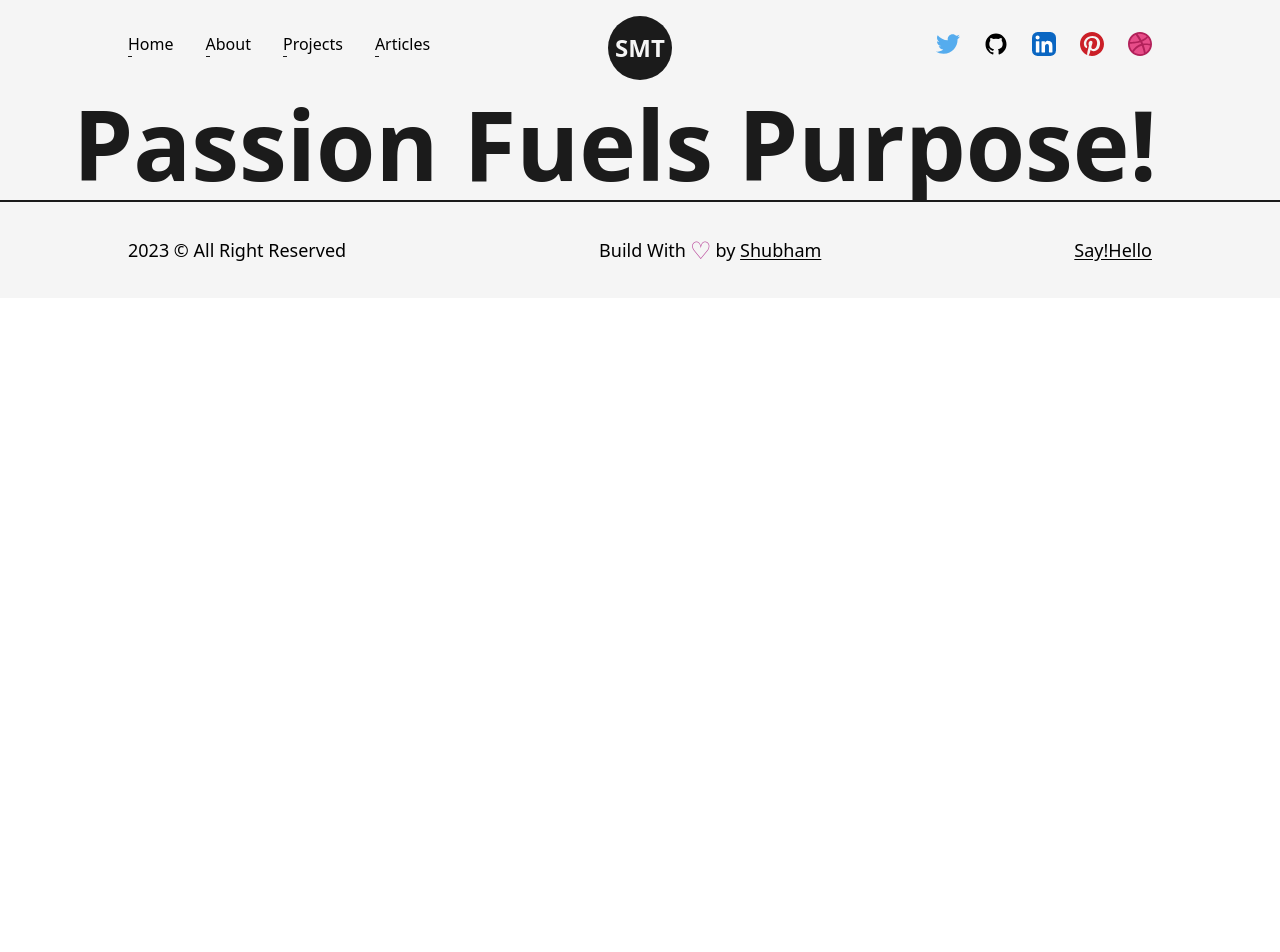
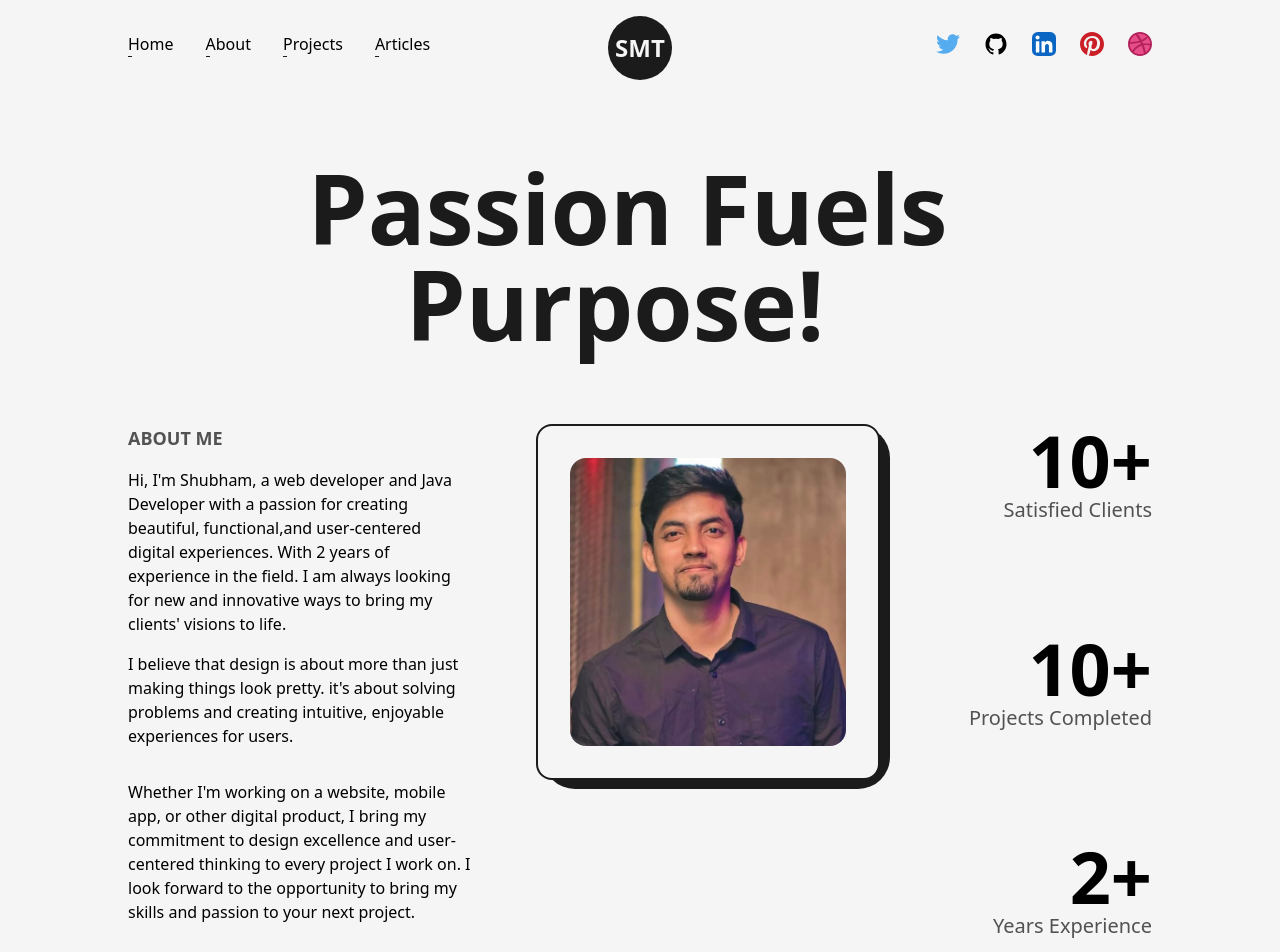
Before and after one commit to mani9k9/MyPortfolio, a Next.js app: page /about in a window 1280 px wide. Shown: the top 952 px of the page. Before the commit the page ends 800 px from the top, so only its background shows below. Built offline with nearby package versions, Linux system fonts and the light colour scheme.

Commit message:
about page

```diff
--- a/src/pages/about.js
+++ b/src/pages/about.js
@@ -1,17 +1,72 @@
 import AnimatedText from '@/components/AnimatedText'
 import React from 'react'
 import Head from 'next/head'
+import Layout from '@/components/Layout'
+import Image from 'next/image'
+import profilePic from "../../public/images/profile/Shubham-pic.jpg";
 
 const about = () => {
   return (
     <>
-    <Head>
-      <title>Shubham | About Page</title>
-      <meta name="description" content="any description" />
-    </Head>
-    <main>
-      <AnimatedText text="Passion Fuels Purpose! " />
-    </main>
+      <Head>
+        <title>Shubham | About Page</title>
+        <meta name="description" content="any description" />
+      </Head>
+      <main className='flex w-full flex-col items-center justify-center'>
+        <Layout className='pt-16'>
+          <AnimatedText text="Passion Fuels Purpose! " className='mb-16' />
+          <div className='grid w-full grid-cols-8 gap-16'>
+            <div className='col-span-3 flex flex-col items-start justify-start'>
+              <h2 className='mb-4 text-lg font-bold uppercase text-dark/75'>About Me</h2>
+              <p className='font-medium'>
+                Hi, I'm Shubham, a web developer and Java Developer with a passion for creating beautiful,
+                functional,and user-centered digital experiences. With 2 years of experience in the field.
+                I am always looking for new and innovative ways to bring my clients' visions to life.
+              </p>
+              <p className='my-4 font-medium'>
+                I believe that design is about more than just making things look pretty. it's about solving problems and
+                creating intuitive, enjoyable experiences for users.
+              </p>
+
+              <p className='my-4 font-medium'>
+                Whether I'm working on a website, mobile app, or
+                other digital product, I bring my commitment to design excellence and user-centered thinking to
+                every project I work on. I look forward to the opportunity to bring my skills and passion to your next project.
+              </p>
+
+            </div>
+
+            <div className='col-span-3 relative h-max rounded-2xl border-2 border-solid border-dark bg-light p-8'>
+              <div className='absolute top-0 -right-3 -z-10 w-[102%] h-[103%] rounded-[2rem] bg-dark' />
+              <Image src={profilePic} alt="Shubham" className='w-full h-auto rounded-2xl' />
+            </div>
+
+            <div className='col-span-2 flex flex-col items-end justify-between'>
+              <div className='flex flex-col items-end justify-center'>
+                <span className='inline-block text-7xl font-bold'>
+                  10+
+                </span>
+                <h2 className='text-xl font-medium capitalize text-dark/75'>Satisfied Clients</h2>
+              </div>
+
+              <div className='flex flex-col items-end justify-center'>
+                <span className='inline-block text-7xl font-bold'>
+                  10+
+                </span>
+                <h2 className='text-xl font-medium capitalize text-dark/75'>Projects Completed</h2>
+              </div>
+
+              <div className='flex flex-col items-end justify-center'>
+                <span className='inline-block text-7xl font-bold'>
+                  2+
+                </span>
+                <h2 className='text-xl font-medium capitalize text-dark/75'>Years Experience</h2>
+              </div>
+            </div>
+
+          </div>
+        </Layout>
+      </main>
     </>
   )
 }
```
Also changed, not shown: public/images/profile/Shubham-pic.jpg (added).
